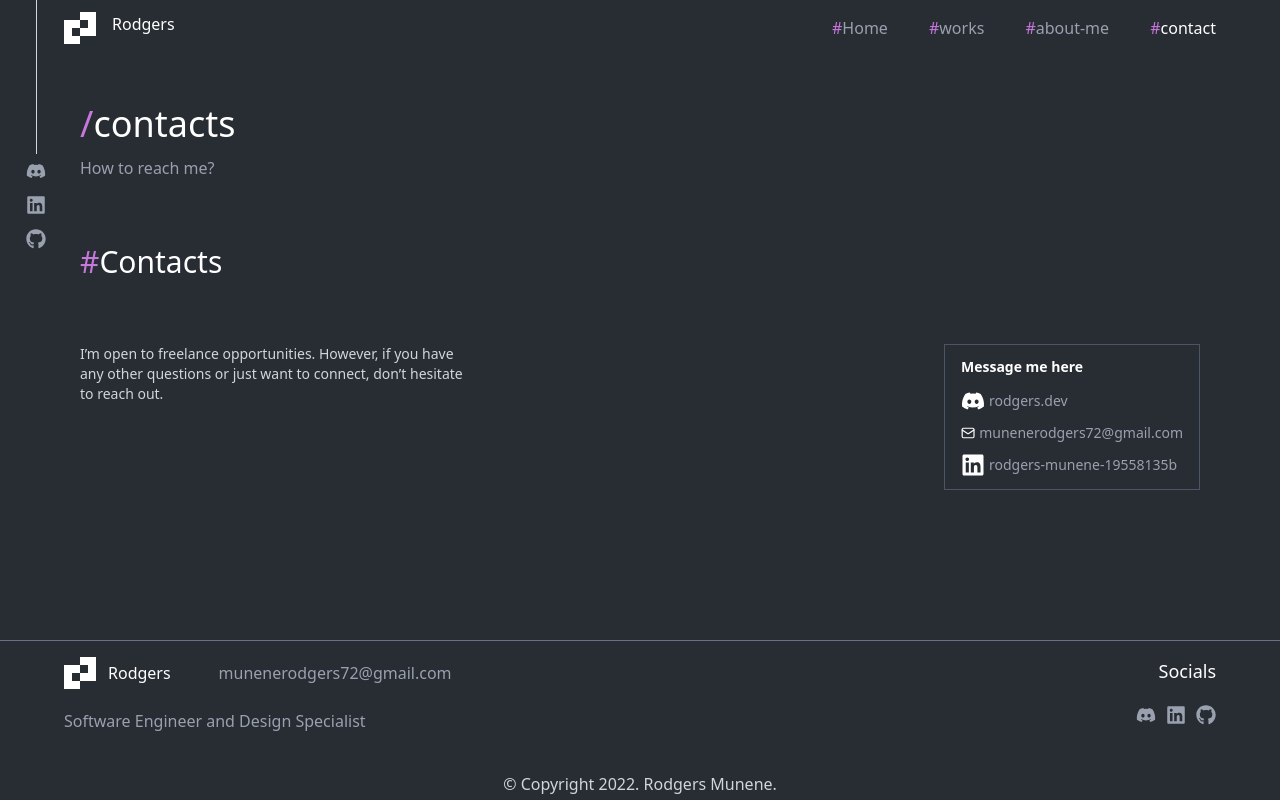
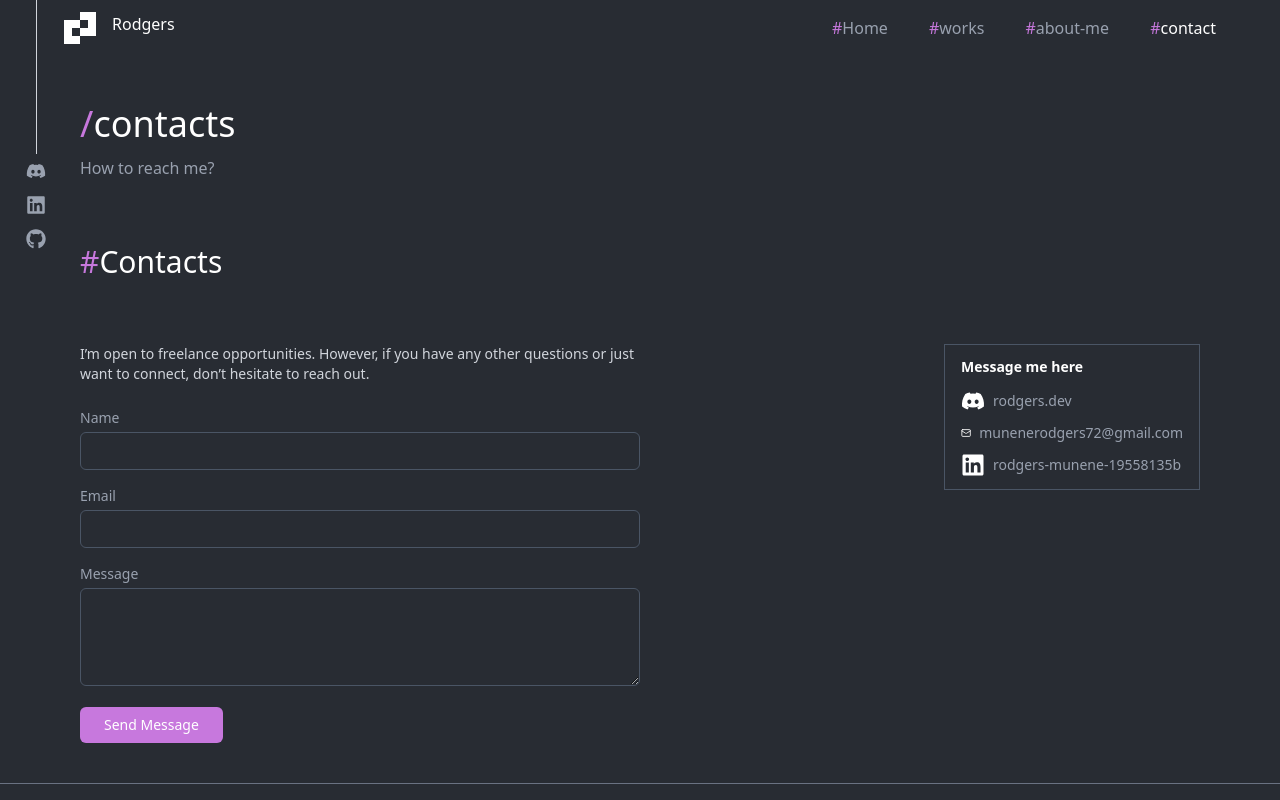
Before and after one commit to rodgers-munene/portfolio-final, a React (Vite) app: page /contact-me in a window 1280 px wide. Shown: the top 800 px of the page. Built offline with nearby package versions, Linux system fonts and the light colour scheme.

Commit message:
features: email integration with emailjs, links configuration

```diff
--- a/package.json
+++ b/package.json
@@ -11,6 +11,7 @@
   },
   "dependencies": {
     "@tailwindcss/vite": "^4.1.10",
+    "emailjs-com": "^3.2.0",
     "lucide-react": "^0.515.0",
     "react": "^19.1.0",
     "react-dom": "^19.1.0",
--- a/src/components/contact-me/ContactSection.jsx
+++ b/src/components/contact-me/ContactSection.jsx
@@ -1,44 +1,131 @@
-import React from "react";
+import React, { useRef, useState } from "react";
 import { FaLinkedin, FaDiscord } from "react-icons/fa";
 import { Mail } from "lucide-react";
+import emailjs from 'emailjs-com'
 
 const ContactSection = () => {
+  const [formData, setFormData] = useState({ name: "", email: "", message: "" });
+  const [isSubmitting, setIsSubmitting] = useState(false);
+  const [submitted, setSubmitted] = useState(false);
+  const formRef = useRef(null)
+
+  const handleChange = (e) => {
+    const { name, value } = e.target;
+    setFormData((prev) => ({ ...prev, [name]: value }));
+  };
+
+  const handleSubmit = (e) => {
+  e.preventDefault();
+  setIsSubmitting(true);
+
+  emailjs.sendForm(
+      'service_0euws8i', //service id
+      'template_cyrabjn', //template id
+      formRef.current,       // form reference
+      'vGinEVgiEiBEPcOFP'   // public key
+    ).then(() => {
+      setIsSubmitting(false);
+      setSubmitted(true);
+      setFormData({ name: "", email: "", message: "" });
+
+      setTimeout(() => setSubmitted(false), 4000);
+    })
+    .catch((error) => {
+      console.error("EmailJS Error:", error);
+      setIsSubmitting(false);
+      alert("Failed to send message. Please try again.");
+    });
+};
+
   return (
     <div className="w-full sm:w-[90vw] max-w-7xl mx-auto px-4 py-6 md:py-8 lg:py-10">
       {/* title */}
-      <div className="">
-        <div className="flex items-center w-full sm:w-2/3">
-          <h1 className="text-white text-2xl sm:text-3xl mr-3 flex">
-            <span className="text-[#C778DD]">#</span>Contacts{" "}
-          </h1>
-        </div>
+      <div className="flex items-center w-full sm:w-2/3">
+        <h1 className="text-white text-2xl sm:text-3xl mr-3 flex">
+          <span className="text-[#C778DD]">#</span>Contacts
+        </h1>
       </div>
 
       <div className="w-full flex flex-col md:flex-row justify-between items-start gap-6 pt-6 mt-5 md:mt-10">
-        {/* Text Section */}
-        <div className="w-full md:w-96 text-gray-300 text-sm">
-          <p>
+        {/* Left Section */}
+        <div className="w-full md:w-1/2 text-gray-300 text-sm">
+          <p className="mb-6">
             I’m open to freelance opportunities. However, if you have any other
             questions or just want to connect, don’t hesitate to reach out.
           </p>
+
+          <form ref={formRef} onSubmit={handleSubmit} className="space-y-4">
+            <div>
+              <label className="block text-gray-400 mb-1" htmlFor="name">Name</label>
+              <input
+                type="text"
+                id="name"
+                name="name"
+                required
+                value={formData.name}
+                onChange={handleChange}
+                className="w-full px-3 py-2 bg-transparent border border-gray-600 text-white rounded-md focus:outline-none focus:ring-2 focus:ring-[#C778DD]"
+              />
+            </div>
+
+            <div>
+              <label className="block text-gray-400 mb-1" htmlFor="email">Email</label>
+              <input
+                type="email"
+                id="email"
+                name="email"
+                required
+                value={formData.email}
+                onChange={handleChange}
+                className="w-full px-3 py-2 bg-transparent border border-gray-600 text-white rounded-md focus:outline-none focus:ring-2 focus:ring-[#C778DD]"
+              />
+            </div>
+
+            <div>
+              <label className="block text-gray-400 mb-1" htmlFor="message">Message</label>
+              <textarea
+                id="message"
+                name="message"
+                rows="4"
+                required
+                value={formData.message}
+                onChange={handleChange}
+                className="w-full px-3 py-2 bg-transparent border border-gray-600 text-white rounded-md focus:outline-none focus:ring-2 focus:ring-[#C778DD]"
+              ></textarea>
+            </div>
+
+            <button
+              type="submit"
+              disabled={isSubmitting}
+              className="px-6 py-2 bg-[#C778DD] text-white rounded-md hover:bg-opacity-80 transition-colors"
+            >
+              {isSubmitting ? "Sending..." : "Send Message"}
+            </button>
+
+            {submitted && (
+              <p className="text-green-400 text-sm mt-2">Message sent successfully!</p>
+            )}
+          </form>
         </div>
 
-        {/* Contact Card */}
+        {/* Right Contact Card */}
         <div className="w-full md:w-64 border border-gray-600 px-4 py-3 text-sm text-white">
-          <h3 className="mb-3 font-semibold text-white">Message me here</h3>
+          <h3 className="mb-3 font-semibold">Message me here</h3>
+
           <div className="flex items-center mb-2">
-            <FaDiscord  className="w-6 h-6"/>
-            <p className="text-gray-400 ml-1">rodgers.dev</p>
+            <FaDiscord className="w-6 h-6" />
+            <p className="text-gray-400 ml-2">rodgers.dev</p>
           </div>
+
           <div className="flex items-center mb-2">
             <Mail />
-            <p className="text-gray-400 ml-1">munenerodgers72@gmail.com</p>
-          </div>
-          <div className="flex items-center">
-            <FaLinkedin  className="w-6 h-6"/>
-            <p className="text-gray-400 ml-1">rodgers-munene-19558135b</p>
+            <p className="text-gray-400 ml-2">munenerodgers72@gmail.com</p>
           </div>
 
+          <div className="flex items-center">
+            <FaLinkedin className="w-6 h-6" />
+            <p className="text-gray-400 ml-2">rodgers-munene-19558135b</p>
+          </div>
         </div>
       </div>
     </div>
--- a/src/components/global/Footer.jsx
+++ b/src/components/global/Footer.jsx
@@ -6,8 +6,8 @@ import { Link } from 'react-router-dom';
 
 const Footer = () => {
   return (
-    <div className="w-full border-t border-gray-500 min-h-44 flex flex-col items-center justify-between pt-4 px-4 sm:px-0">
-      <div className="w-full sm:w-[90%] flex flex-col items-center sm:items-stretch sm:flex-row">
+    <div className="w-full border-t max-w-7xl border-gray-500 min-h-44 flex flex-col items-center justify-between pt-4 px-4 sm:px-0">
+      <div className="w-full sm:w-[90%]  flex flex-col items-center sm:items-stretch sm:flex-row">
         <div className="w-full sm:w-1/2 flex flex-col items-center sm:items-start text-center sm:text-left">
           <div className="flex flex-col sm:flex-row items-center">
             <div className="flex items-center">
--- a/src/components/global/Header.jsx
+++ b/src/components/global/Header.jsx
@@ -15,7 +15,7 @@ const Header = () => {
   }
 
   return (
-    <div className='relative w-[90vw] h-14 flex justify-between items-center'>
+    <div className='relative w-[90vw] max-w-7xl h-14 flex justify-between items-center'>
         {/* Logo */}
         <div
         onClick={() => {
--- a/src/components/home-components/Hero.jsx
+++ b/src/components/home-components/Hero.jsx
@@ -8,7 +8,7 @@ const Hero = () => {
   const navigate = useNavigate()
 
   return (
-    <div className="w-full px-4 sm:px-0 sm:w-[90vw] flex flex-col sm:flex-row h-auto sm:h-80 border-pink-500 mt-8 sm:mt-14 justify-between">
+    <div className="w-full px-4 sm:px-0 sm:w-[90vw] max-w-7xl flex flex-col sm:flex-row h-auto sm:h-80 border-pink-500 mt-8 sm:mt-14 justify-between">
       {/* intro section */}
       <div className="w-full sm:w-1/2 min-h-full flex flex-col items-center sm:items-start text-center sm:text-left">
         <h1 className="text-white font-bold text-base sm:text-lg lg:text-2xl">
--- a/src/components/projects/ProjectsSection.jsx
+++ b/src/components/projects/ProjectsSection.jsx
@@ -2,6 +2,7 @@ import React from "react";
 import { ProjectsData } from "../../services/Data";
 import { ArrowRightLeft } from "lucide-react";
 import { FaGithub } from "react-icons/fa";
+import { Link } from "react-router-dom";
 
 const ProjectsSection = () => {
   return (
@@ -47,9 +48,12 @@ const ProjectsSection = () => {
                     Live <ArrowRightLeft className="ml-2" />
                   </button>
                 )}
-                <button className={`flex items-center border text-white border-[#C778DD] hover:bg-[#C778DD] py-1 px-3 w-max mt-auto ${index === 3? "ml-0" : "ml-2"}`}>
+                <Link
+                to={project.gitLink}
+                target="_blank"
+                className={`flex items-center border text-white border-[#C778DD] hover:bg-[#C778DD] hover:text-white! py-1 px-3 w-max mt-auto ${index === 3? "ml-0" : "ml-2"}`}>
                   Github <FaGithub className="ml-2" />
-                </button>
+                </Link>
               </div>
             </div>
           </div>
--- a/src/components/projects/SmallProjects.jsx
+++ b/src/components/projects/SmallProjects.jsx
@@ -1,6 +1,7 @@
 import React from 'react'
 import { smallProjects } from '../../services/Data'
 import { FaGithub } from 'react-icons/fa'
+import { Link } from 'react-router-dom'
 
 const SmallProjects = () => {
   return (
@@ -36,9 +37,12 @@ const SmallProjects = () => {
                           {project.description}
                         </p>
 
-                        <button className="flex items-center border text-white border-[#C778DD] hover:bg-[#C778DD] py-1 px-3 w-max mt-auto">
+                        <Link
+                        to={project.gitLink}
+                        target='_blank'k
+                        className="flex items-center border text-white border-[#C778DD] hover:bg-[#C778DD] py-1 px-3 w-max mt-auto">
                           Github <FaGithub className="ml-2" />
-                        </button>
+                        </Link>
                       </div>
                     </div>
                   ))}
```
Also changed, not shown: src/components/global/Hamburger.jsx (+46 -17 lines), src/components/home-components/ProjectsHome.jsx (+19 -6 lines), src/services/Data.js (+21 -10 lines), 1 other file (tests, documents, lock files or other folders).
